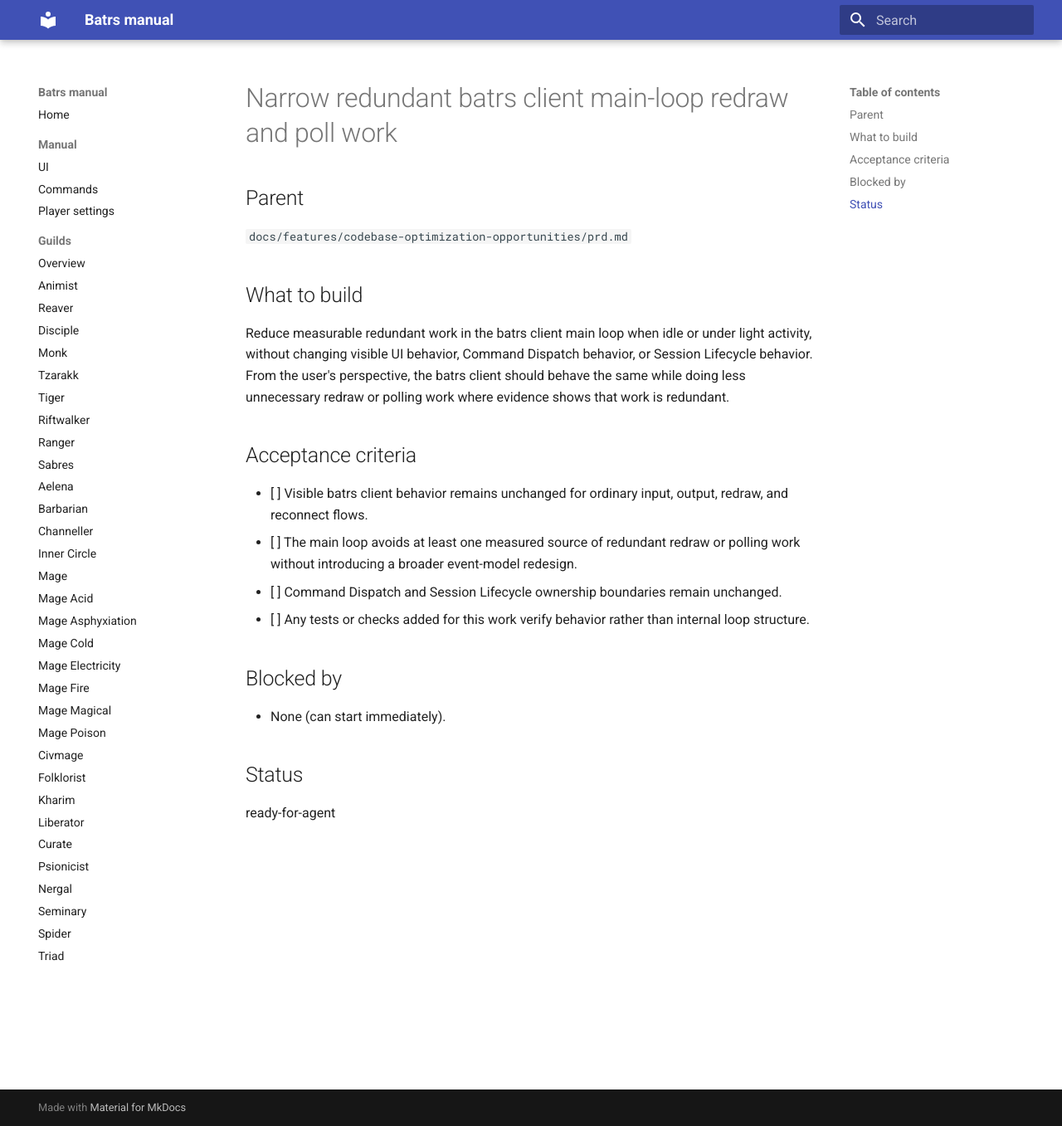
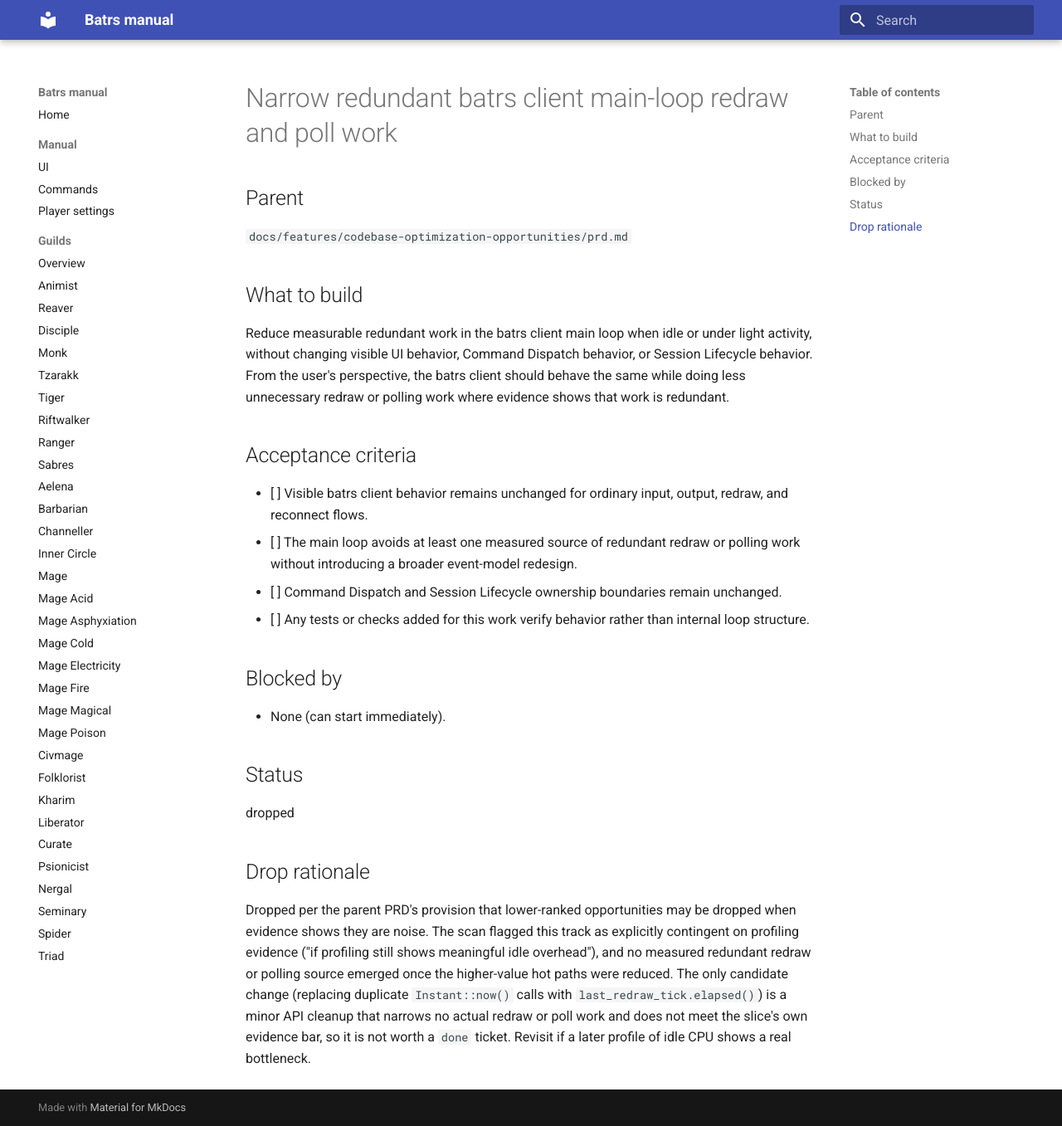
Before and after one commit to oaalto/batrs, an MkDocs documentation site: the page built from docs/features/codebase-optimization-opportunities/main-loop-redraw-poll-narrowing.md, in a window 1280 px wide and 1357 px high. Shown: the whole window at 83% size. Built offline with MkDocs 1.6.1 and Material for MkDocs 9.7.7, drawn with Linux system fonts in a browser that asks for light colours.

Commit message:
docs: drop main-loop redraw/poll narrowing slice as noise

```diff
--- a/docs/features/codebase-optimization-opportunities/main-loop-redraw-poll-narrowing.md
+++ b/docs/features/codebase-optimization-opportunities/main-loop-redraw-poll-narrowing.md
@@ -21,4 +21,8 @@ Reduce measurable redundant work in the batrs client main loop when idle or unde
 
 ## Status
 
-ready-for-agent
+dropped
+
+## Drop rationale
+
+Dropped per the parent PRD's provision that lower-ranked opportunities may be dropped when evidence shows they are noise. The scan flagged this track as explicitly contingent on profiling evidence ("if profiling still shows meaningful idle overhead"), and no measured redundant redraw or polling source emerged once the higher-value hot paths were reduced. The only candidate change (replacing duplicate `Instant::now()` calls with `last_redraw_tick.elapsed()`) is a minor API cleanup that narrows no actual redraw or poll work and does not meet the slice's own evidence bar, so it is not worth a `done` ticket. Revisit if a later profile of idle CPU shows a real bottleneck.
```
